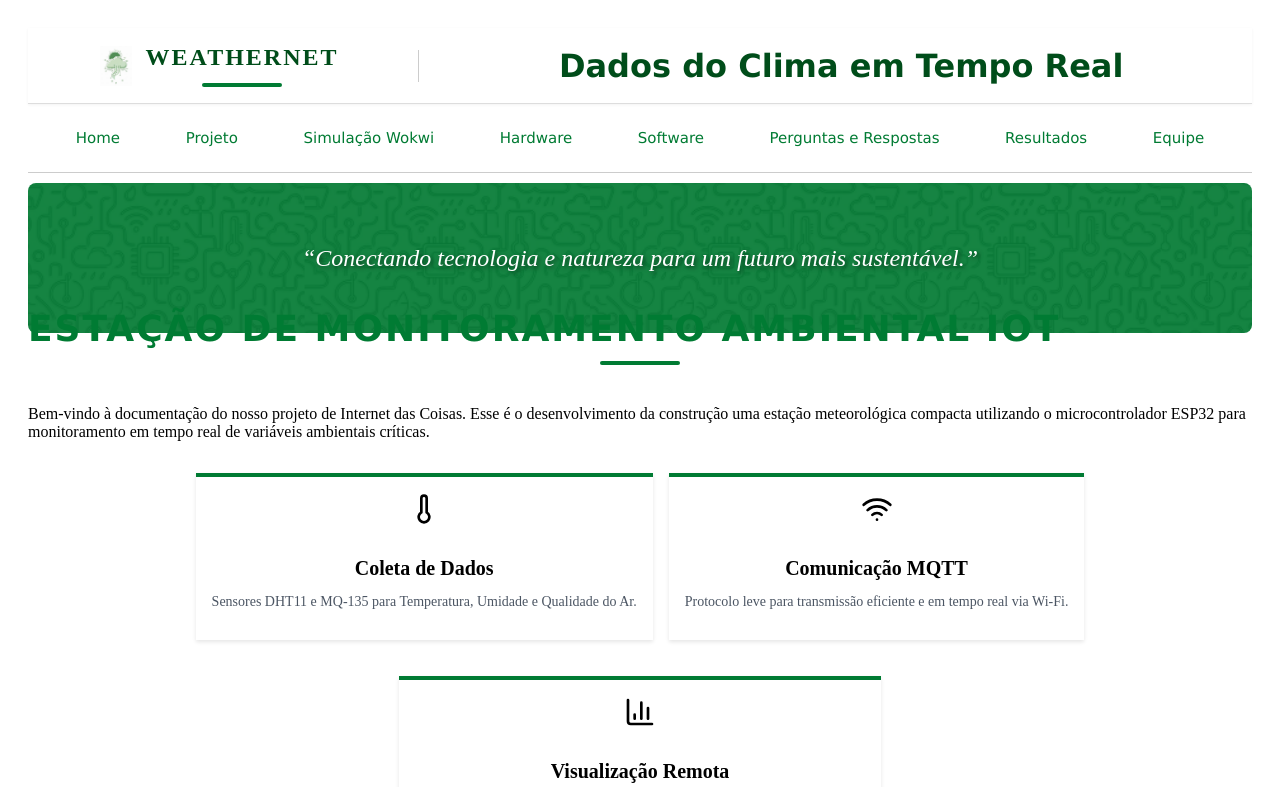
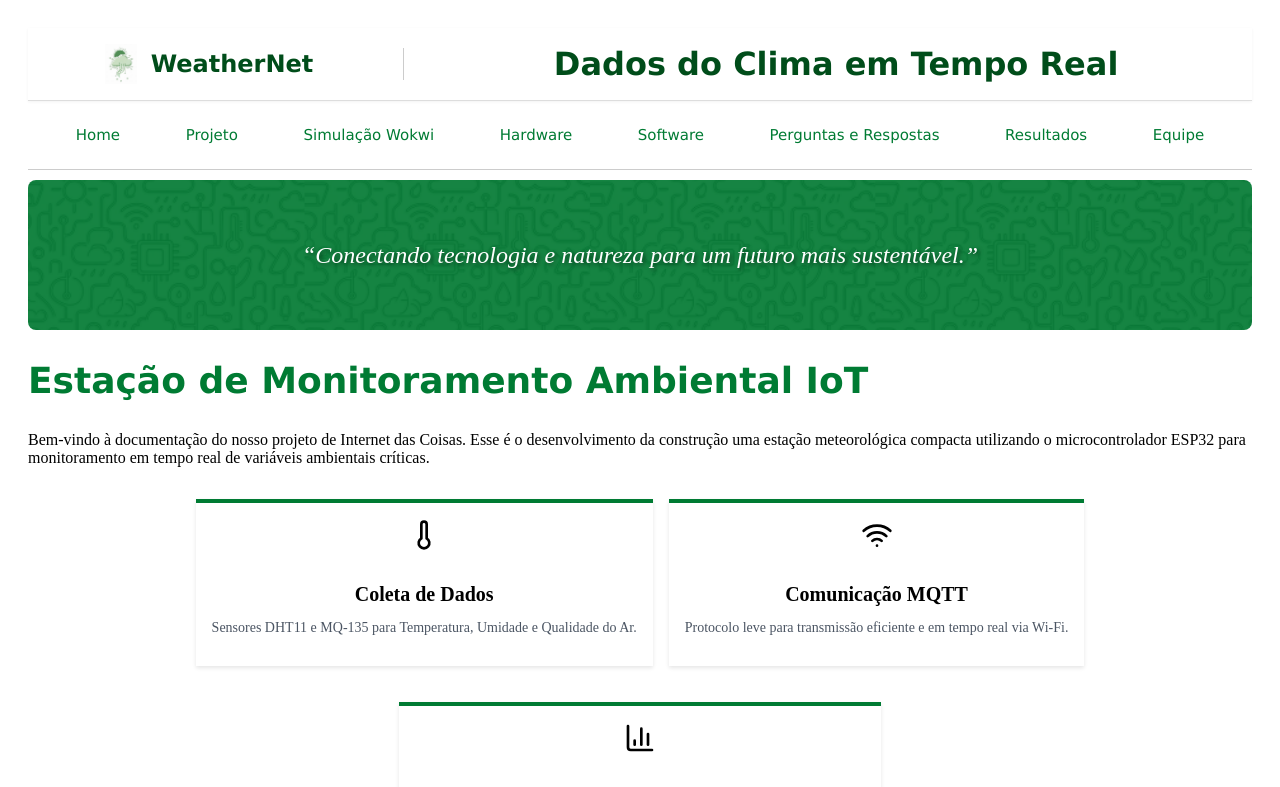
Before and after one commit to Clara2808Duarte/ProjetoIOTSITE, a React (Vite) app: page / in a window 1280 px wide. Shown: the top 787 px of the page. Built offline with nearby package versions, Linux system fonts and the light colour scheme.

Commit message:
Perguntas e Respostas - Corrigido

```diff
--- a/src/pages/PerguntasRespostas.css
+++ b/src/pages/PerguntasRespostas.css
@@ -10,7 +10,7 @@
   justify-content: center;
 }
 
-h1 {
+.h1 {
   margin-bottom: 40px;
   color: #007b33;
   font-size: 2.4rem;
@@ -22,7 +22,7 @@ h1 {
   margin-top: -25px;
 }
 
-h1::after {
+.h1::after {
   content: "";
   width: 80px;
   height: 4px;
--- a/src/pages/PerguntasRespostas.jsx
+++ b/src/pages/PerguntasRespostas.jsx
@@ -138,7 +138,7 @@ export default function PerguntasRespostas() {
     <Nav />
     <div className="cont">
         <br/>
-      <h1>PERGUNTAS E RESPOSTAS</h1>
+      <h1 className="h1">PERGUNTAS E RESPOSTAS</h1>
       <br/>
       <br/>
       <div className="cards-vira">
```
